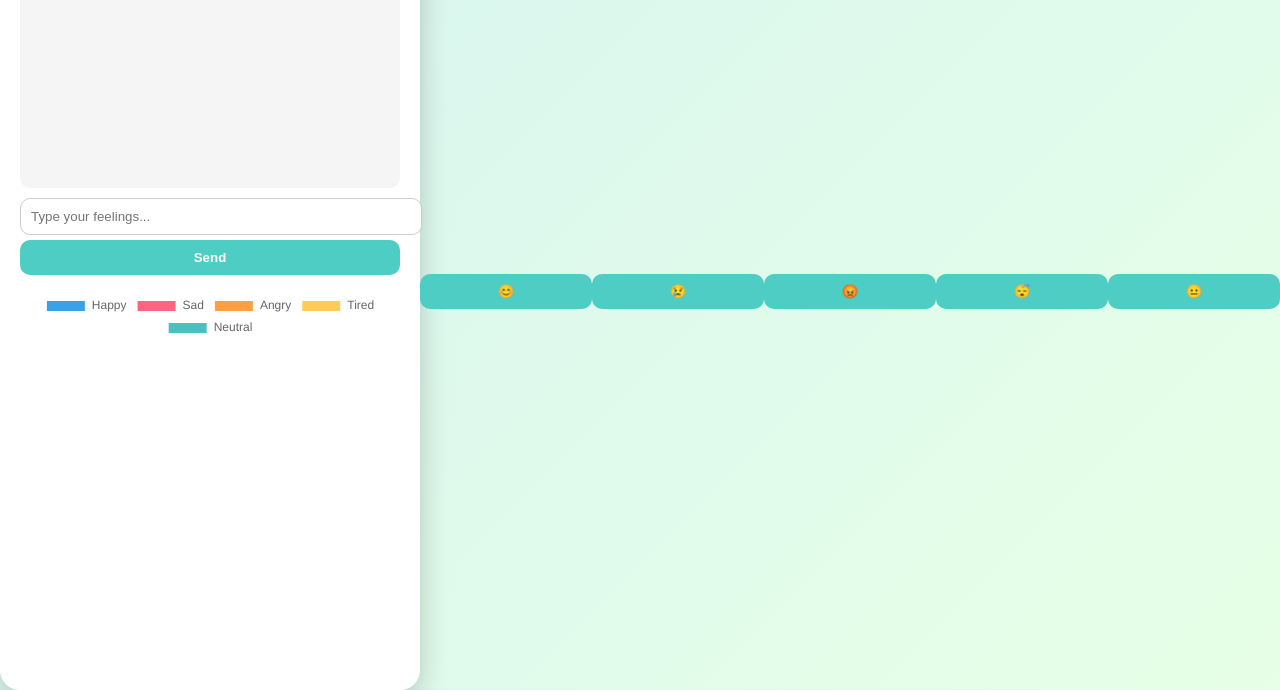
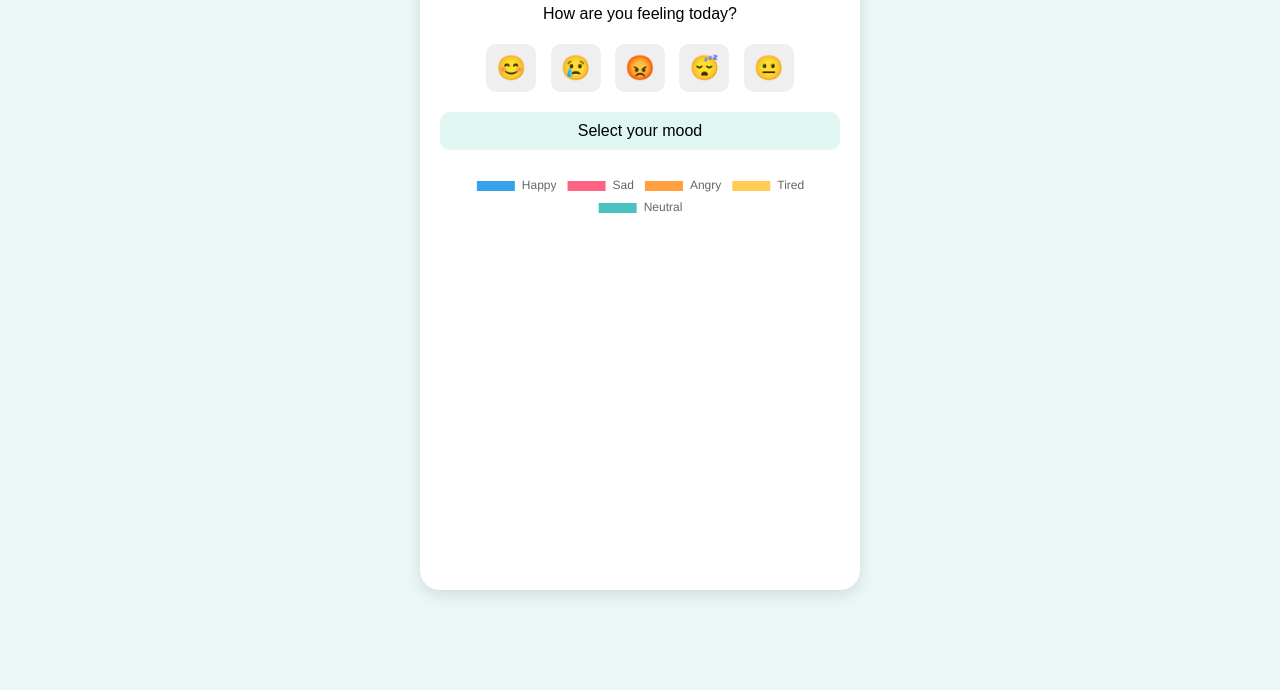
Before and after one commit to yang0730-lab/MoodMate, a plain HTML site: page index.html in a window 1280 px wide. Shown: the part 111-801 px from the top of the page. Drawn offline with nearby package versions, Linux system fonts and the light colour scheme.

Commit message:
Update index.html

```diff
--- a/index.html
+++ b/index.html
@@ -1,172 +1,114 @@
 <!DOCTYPE html>
-<html>
+<html lang="en">
 <head>
 <meta charset="UTF-8">
-<title>MoodMate Pro</title>
+<title>MoodMate</title>
 
+<!-- Chart.js -->
 <script src="https://cdn.jsdelivr.net/npm/chart.js"></script>
 
 <style>
 body {
-    margin:0;
     font-family: Arial;
-    background: linear-gradient(135deg,#d7f5f2,#e6ffe6);
-    display:flex;
-    justify-content:center;
-    align-items:center;
-    height:100vh;
+    background: #eaf7f6;
+    text-align: center;
+    padding: 20px;
 }
 
-.app {
-    width:380px;
-    background:white;
-    border-radius:20px;
-    padding:20px;
-    box-shadow:0 10px 30px rgba(0,0,0,0.2);
-}
-
-h1 {
-    text-align:center;
-}
-
-.chat {
-    height:180px;
-    overflow-y:auto;
-    background:#f5f5f5;
-    border-radius:10px;
-    padding:10px;
-}
-
-.msg {
-    margin:5px 0;
-}
-
-.user {
-    text-align:right;
-    color:#333;
-}
-
-.ai {
-    text-align:left;
-    color:#2b6f6b;
-}
-
-input {
-    width:100%;
-    padding:10px;
-    border-radius:10px;
-    border:1px solid #ccc;
-    margin-top:10px;
+.container {
+    background: white;
+    padding: 20px;
+    border-radius: 20px;
+    max-width: 400px;
+    margin: auto;
+    box-shadow: 0 5px 15px rgba(0,0,0,0.1);
 }
 
 button {
-    width:100%;
-    padding:10px;
-    margin-top:5px;
-    border:none;
-    border-radius:10px;
-    background:#4ecdc4;
-    color:white;
-    font-weight:bold;
+    font-size: 24px;
+    margin: 5px;
+    padding: 10px;
+    border: none;
+    border-radius: 10px;
+    cursor: pointer;
+}
+
+.response {
+    margin-top: 15px;
+    padding: 10px;
+    background: #dff6f3;
+    border-radius: 10px;
 }
 
 canvas {
-    margin-top:15px;
+    margin-top: 20px;
 }
 </style>
 </head>
 
 <body>
 
-<div class="app">
-<h1>🌿 MoodMate Pro</h1>
+<div class="container">
+    <h2>MoodMate 😊</h2>
+    <p>How are you feeling today?</p>
 
-<div class="chat" id="chat"></div>
+    <button onclick="selectMood('happy')">😊</button>
+    <button onclick="selectMood('sad')">😢</button>
+    <button onclick="selectMood('angry')">😡</button>
+    <button onclick="selectMood('tired')">😴</button>
+    <button onclick="selectMood('neutral')">😐</button>
 
-<input id="input" placeholder="Type your feelings...">
-<button onclick="send()">Send</button>
+    <div class="response" id="response">Select your mood</div>
 
-<canvas id="chart"></canvas>
-
+    <canvas id="moodChart"></canvas>
 </div>
 
 <script>
-let data = JSON.parse(localStorage.getItem("moodData")) || {
-happy:0,
-sad:0,
-angry:0,
-tired:0,
-neutral:0
+let moodData = JSON.parse(localStorage.getItem('moodData')) || {
+    happy: 0,
+    sad: 0,
+    angry: 0,
+    tired: 0,
+    neutral: 0
+};
+
+let responses = {
+    happy: "That's great! Keep it up 😊",
+    sad: "It's okay to feel sad. I'm here for you 💙",
+    angry: "Take a deep breath. You got this 💪",
+    tired: "You deserve some rest 😴",
+    neutral: "Hope your day gets even better ✨"
 };
 
 let chart;
 
-function send(){
-let text = document.getElementById("input").value;
-if(!text) return;
+function selectMood(mood) {
+    moodData[mood]++;
+    localStorage.setItem('moodData', JSON.stringify(moodData));
 
-let chat = document.getElementById("chat");
+    document.getElementById('response').innerText = responses[mood];
 
-chat.innerHTML += `<div class="msg user">${text}</div>`;
-
-let mood = detectMood(text);
-data[mood]++;
-
-let reply = generateReply(mood);
-
-chat.innerHTML += `<div class="msg ai">${reply}</div>`;
-
-localStorage.setItem("moodData", JSON.stringify(data));
-
-drawChart();
-
-document.getElementById("input").value="";
-chat.scrollTop = chat.scrollHeight;
+    updateChart();
 }
 
-function detectMood(text){
-text = text.toLowerCase();
+function updateChart() {
+    const ctx = document.getElementById('moodChart');
 
-if(text.includes("happy") || text.includes("good")) return "happy";
-if(text.includes("sad") || text.includes("down")) return "sad";
-if(text.includes("angry") || text.includes("mad")) return "angry";
-if(text.includes("tired") || text.includes("sleep")) return "tired";
+    if (chart) chart.destroy();
 
-return "neutral";
+    chart = new Chart(ctx, {
+        type: 'pie',
+        data: {
+            labels: ['Happy', 'Sad', 'Angry', 'Tired', 'Neutral'],
+            datasets: [{
+                data: Object.values(moodData)
+            }]
+        }
+    });
 }
 
-function generateReply(mood){
-if(mood==="happy") return "That's amazing 😊 Keep it up!";
-if(mood==="sad") return "I'm here for you 💙 Things will get better.";
-if(mood==="angry") return "Take a deep breath 💪 You got this.";
-if(mood==="tired") return "You deserve some rest 😴";
-return "I understand. Tell me more.";
-}
-
-function drawChart(){
-let ctx = document.getElementById("chart");
-
-if(chart) chart.destroy();
-
-chart = new Chart(ctx,{
-type:"pie",
-data:{
-labels:["Happy","Sad","Angry","Tired","Neutral"],
-datasets:[{
-data:Object.values(data)
-}]
-}
-});
-}
-
-drawChart();
+updateChart();
 </script>
 
 </body>
 </html>
-<button onclick="selectMood('happy')">😊</button>
-<button onclick="selectMood('sad')">😢</button>
-<button onclick="selectMood('angry')">😡</button>
-<button onclick="selectMood('tired')">😴</button>
-<button onclick="selectMood('neutral')">😐</button>
-<script src="https://cdn.jsdelivr.net/npm/chart.js"></script>
```
